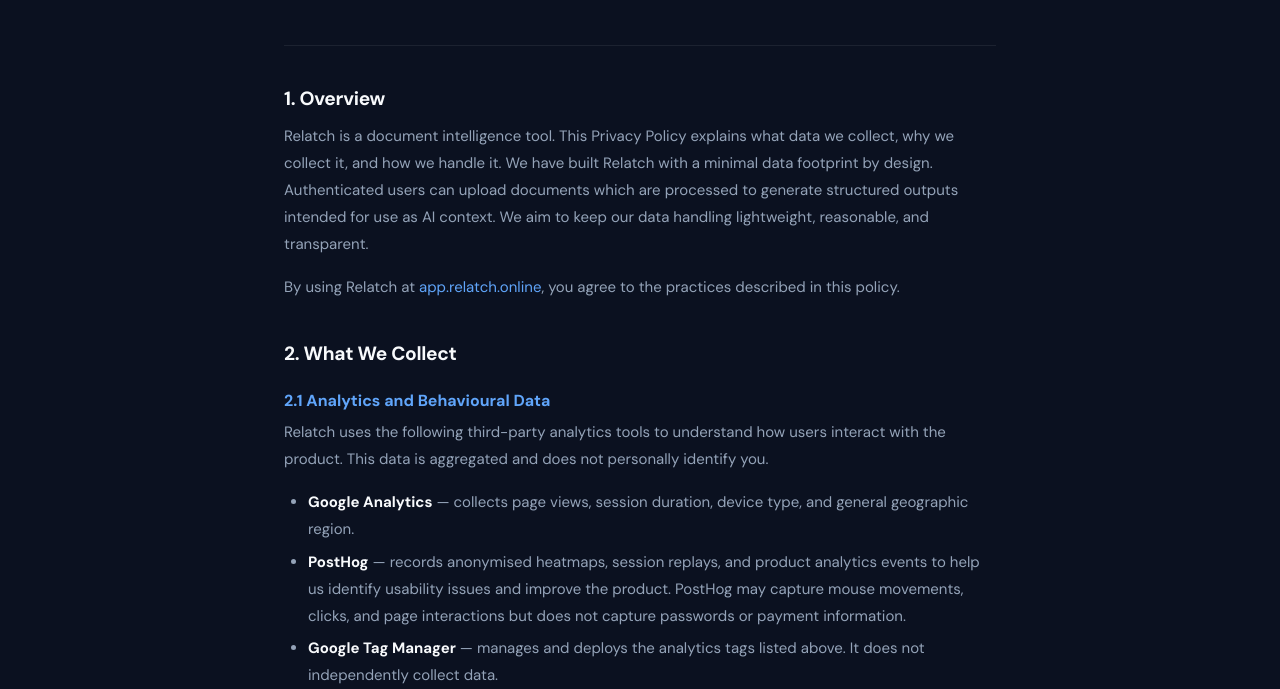
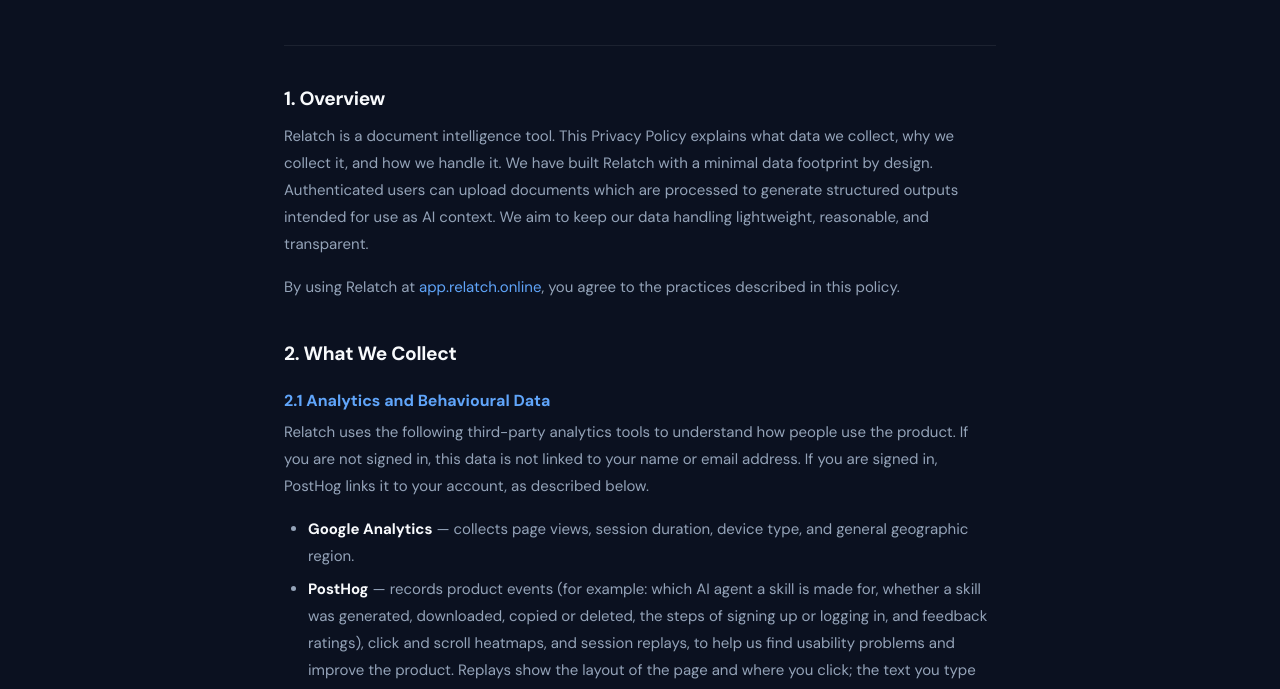
Before and after one commit to pausevolve-wq/relatchlp, a plain HTML site: page privacy.html in a window 1280 px wide. Shown: the part 256-945 px from the top of the page. Drawn offline with Linux system fonts and the light colour scheme.

Commit message:
Privacy: say what PostHog really records; mask inputs in landing replays
privacy.html 2.1 claimed the analytics data is aggregated, anonymised and does
not identify anyone, while signed-in events carry email and name. Same wording
as the app's policy now. index.html: replays mask all inputs (the waitlist
email was recorded), which the new wording promises.

Co-Authored-By: Claude Opus 5.5 <noreply@anthropic.com>
Co-Authored-By: Manas Harit <buisnessmharit@gmail.com>

```diff
--- a/privacy.html
+++ b/privacy.html
@@ -177,10 +177,10 @@
 
     <h2 class="reveal-block">2. What We Collect</h2>
     <h3 class="reveal-block">2.1 Analytics and Behavioural Data</h3>
-    <p class="reveal-block">Relatch uses the following third-party analytics tools to understand how users interact with the product. This data is aggregated and does not personally identify you.</p>
+    <p class="reveal-block">Relatch uses the following third-party analytics tools to understand how people use the product. If you are not signed in, this data is not linked to your name or email address. If you are signed in, PostHog links it to your account, as described below.</p>
     <ul class="reveal-block">
       <li><strong>Google Analytics</strong> — collects page views, session duration, device type, and general geographic region.</li>
-      <li><strong>PostHog</strong> — records anonymised heatmaps, session replays, and product analytics events to help us identify usability issues and improve the product. PostHog may capture mouse movements, clicks, and page interactions but does not capture passwords or payment information.</li>
+      <li><strong>PostHog</strong> — records product events (for example: which AI agent a skill is made for, whether a skill was generated, downloaded, copied or deleted, the steps of signing up or logging in, and feedback ratings), click and scroll heatmaps, and session replays, to help us find usability problems and improve the product. Replays show the layout of the page and where you click; the text you type into fields and the text of your skills and document names are masked, and passwords and payment information are never captured. PostHog also records your approximate location (country and city, derived from your IP address), browser, device and the website that referred you. If you are signed in, these events are linked to your account ID, name and email address. Your documents are not sent to PostHog.</li>
       <li><strong>Google Tag Manager</strong> — manages and deploys the analytics tags listed above. It does not independently collect data.</li>
     </ul>
     <p class="reveal-block">You can opt out of Google Analytics by installing the <a href="https://tools.google.com/dlpage/gaoptout" target="_blank" rel="noopener noreferrer">Google Analytics Opt-out Browser Add-on</a>. You can opt out of PostHog by disabling cookies in your browser settings.</p>
```
Also changed, not shown: index.html (+2 -2 lines).
